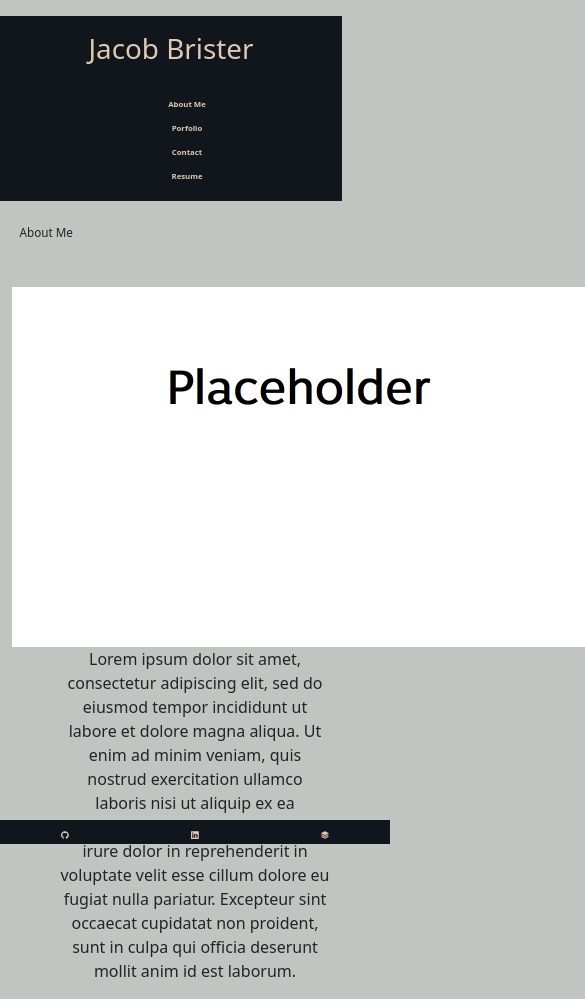
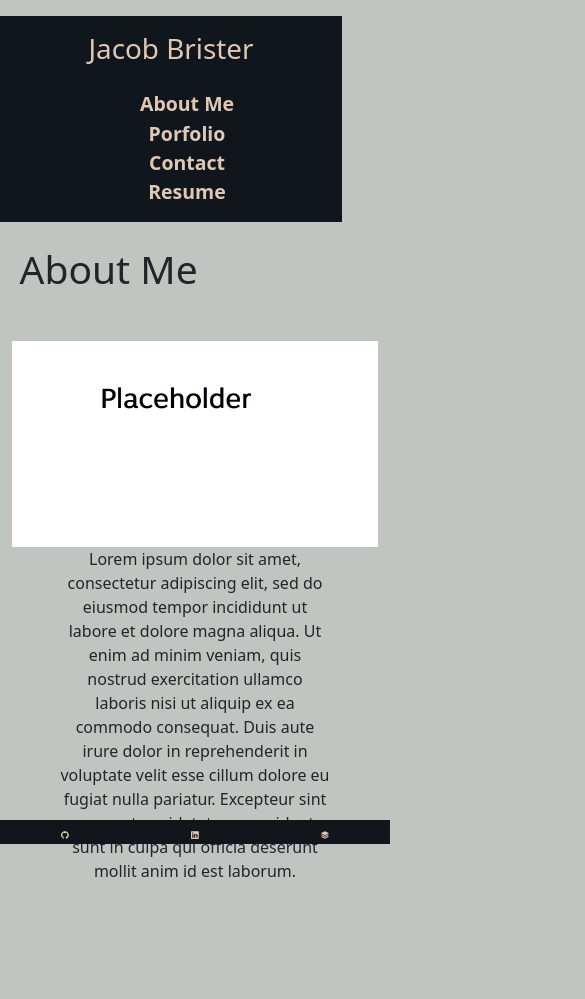
Before and after one commit to jbrister71/react-portfolio, a React (Create React App) app: page / in a window 390 px wide. Shown: the top 999 px of the page, 585 px wide, since content can reach past the window. After the commit the page ends 922 px from the top, so only its background shows below. Built offline with nearby package versions, Linux system fonts and the light colour scheme.

Commit message:
updated about section for mobile

```diff
--- a/src/components/AboutMe/index.js
+++ b/src/components/AboutMe/index.js
@@ -10,11 +10,11 @@ function AboutMe() {
             <div className='mt-5'>
                 <Container>
                     <Row>
-                        <Col>
-                            <img src='placeholder-image.png' alt='placeholder-img' height={360} width={640}></img>
+                        <Col xs={12} lg={6}>
+                            <img className='about-img' src='placeholder-image.png' alt='placeholder-img' height={360} width={640}></img>
                         </Col>
-                        <Col>
-                            <p className='ps-5 pe-5'>
+                        <Col xs={12} lg={6}>
+                            <p className='about-text ps-5 pe-5'>
                                 Lorem ipsum dolor sit amet, consectetur adipiscing elit, sed do eiusmod tempor incididunt ut labore et dolore magna aliqua.
                                 Ut enim ad minim veniam, quis nostrud exercitation ullamco laboris nisi ut aliquip ex ea commodo consequat.
                                 Duis aute irure dolor in reprehenderit in voluptate velit esse cillum dolore eu fugiat nulla pariatur.
--- a/src/index.css
+++ b/src/index.css
@@ -125,3 +125,22 @@ code {
   cursor: pointer;
   color: var(--french-bristre);
 }
+
+@media screen and (max-width: 768px) {
+  .nav-item {
+    font-size: 5vw;
+  }
+
+  .about-img {
+    max-width: 100%;
+    height: auto;
+  }
+
+  .about-text {
+    margin-bottom: 10vw;
+  }
+
+  .section-name {
+    font-size: 10vw;
+  }
+}
```
